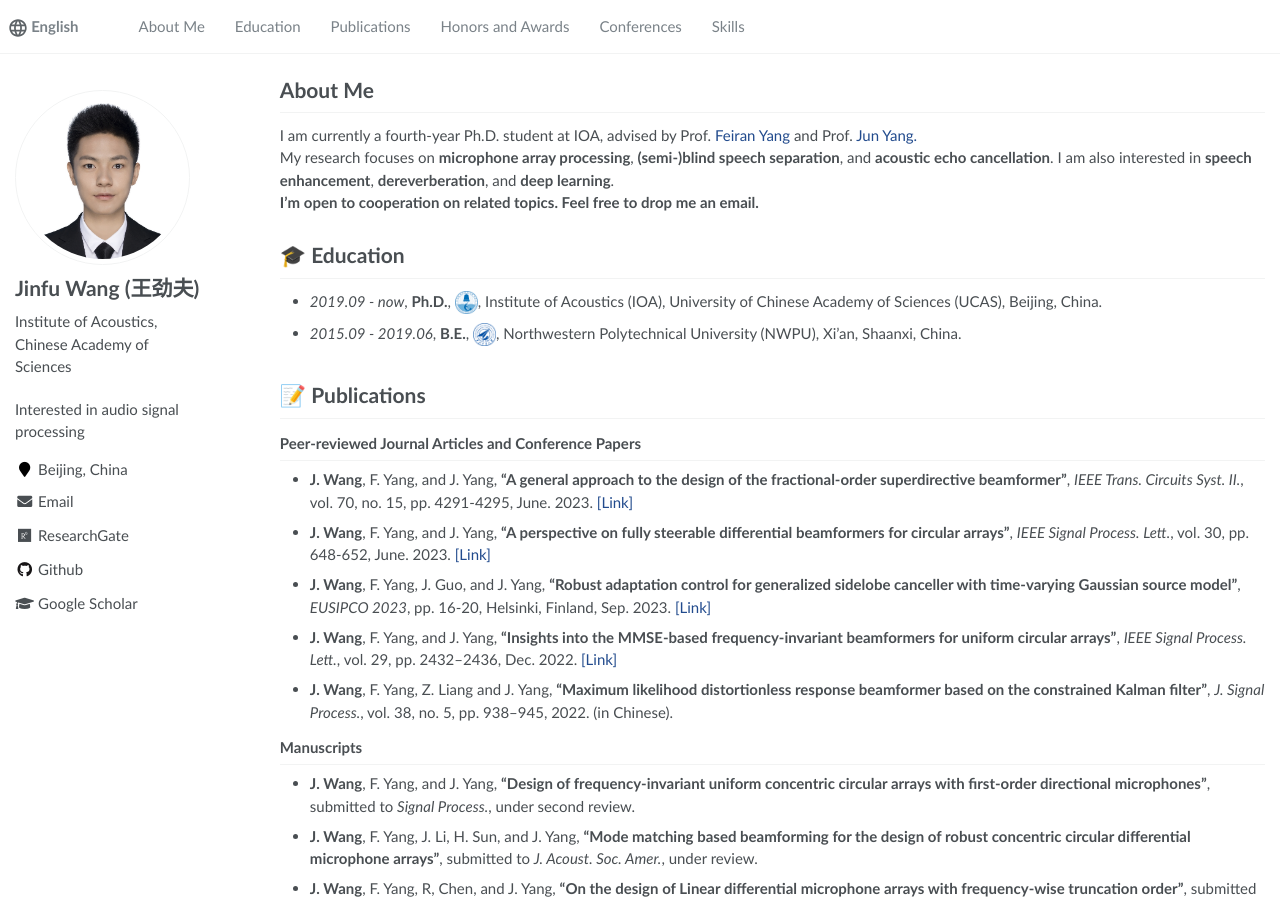
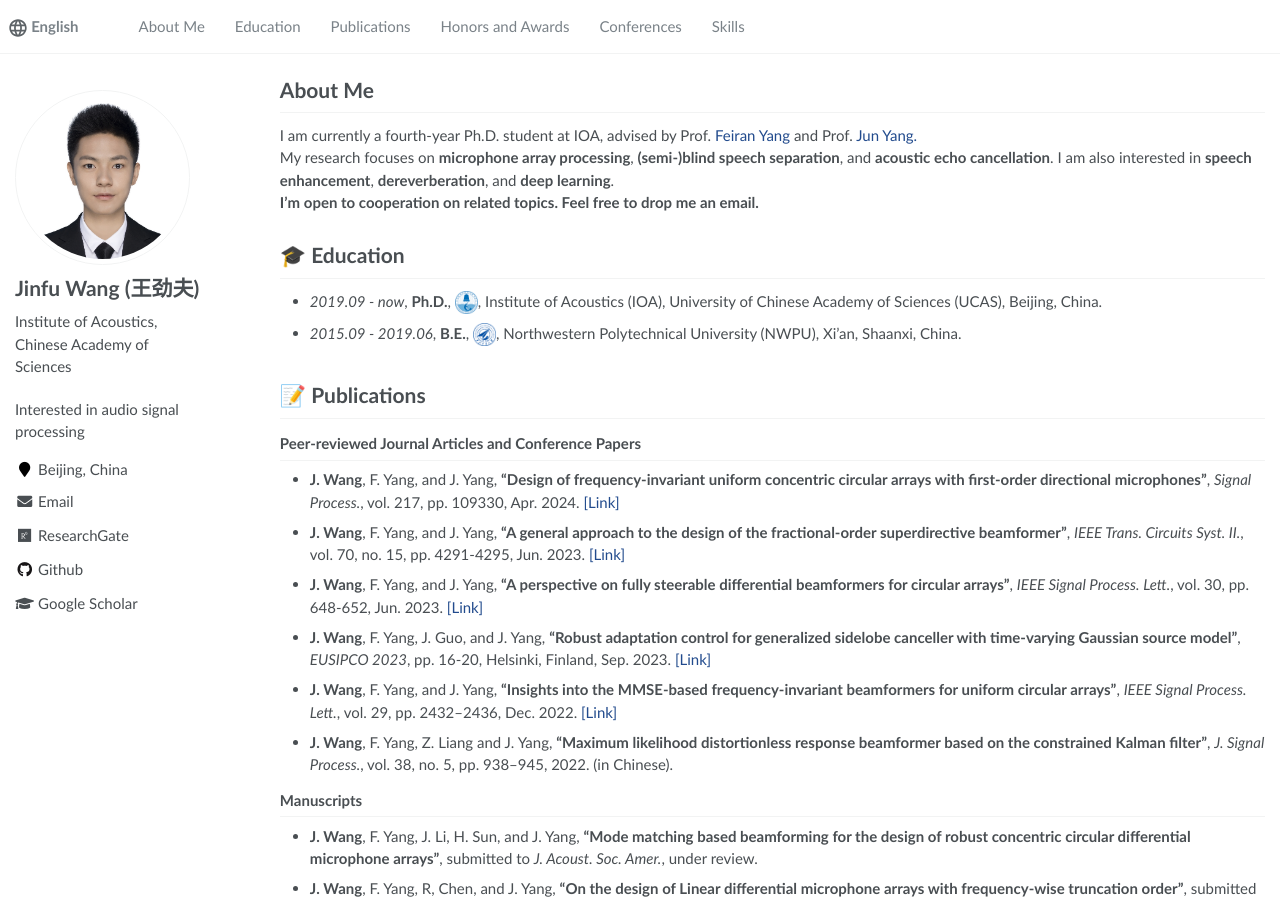
Before and after one commit to 875441459/875441459.github.io, a Jekyll site: the page built from _pages/about.md, in a window 1280 px wide and 900 px high. Built offline with Jekyll 4.4.1, drawn with Linux system fonts in a browser that asks for light colours.

Commit message:
Update about.md

```diff
--- a/_pages/about.md
+++ b/_pages/about.md
@@ -32,9 +32,11 @@ My research focuses on **microphone array processing**, **(semi-)blind speech se
 
 ### Peer-reviewed Journal Articles and Conference Papers
 ---
-- **J. Wang**, F. Yang, and J. Yang, **"A general approach to the design of the fractional-order superdirective beamformer"**, *IEEE Trans. Circuits Syst. II.*, vol. 70, no. 15, pp. 4291-4295, June. 2023. [[Link]](https://ieeexplore.ieee.org/document/10158398/)
+- **J. Wang**, F. Yang, and J. Yang, **"Design of frequency-invariant uniform concentric circular arrays with first-order directional microphones"**, *Signal Process.*, vol. 217, pp. 109330, Apr. 2024. [[Link]](https://www.sciencedirect.com/science/article/pii/S0165168423004048)
 
--  **J. Wang**, F. Yang, and J. Yang, **"A perspective on fully steerable differential beamformers for circular arrays"**, *IEEE Signal Process. Lett.*, vol. 30, pp. 648-652, June. 2023. [[Link]](https://ieeexplore.ieee.org/document/10138024)
+- **J. Wang**, F. Yang, and J. Yang, **"A general approach to the design of the fractional-order superdirective beamformer"**, *IEEE Trans. Circuits Syst. II.*, vol. 70, no. 15, pp. 4291-4295, Jun. 2023. [[Link]](https://ieeexplore.ieee.org/document/10158398/)
+
+-  **J. Wang**, F. Yang, and J. Yang, **"A perspective on fully steerable differential beamformers for circular arrays"**, *IEEE Signal Process. Lett.*, vol. 30, pp. 648-652, Jun. 2023. [[Link]](https://ieeexplore.ieee.org/document/10138024)
 
 -  **J. Wang**, F. Yang, J. Guo, and J. Yang, **"Robust adaptation control for generalized sidelobe canceller with time-varying Gaussian source model"**, *EUSIPCO 2023*, pp. 16-20, Helsinki, Finland, Sep. 2023. [[Link]](https://eurasip.org/Proceedings/Eusipco/Eusipco2023/pdfs/0000016.pdf)
 
@@ -46,7 +48,6 @@ My research focuses on **microphone array processing**, **(semi-)blind speech se
 
 ### Manuscripts
 ---
-- **J. Wang**, F. Yang, and J. Yang, **"Design of frequency-invariant uniform concentric circular arrays with first-order directional microphones"**, submitted to *Signal Process.*, under second review.
 - **J. Wang**, F. Yang, J. Li, H. Sun, and J. Yang, **"Mode matching based beamforming for the design of robust concentric circular differential microphone arrays"**, submitted to *J. Acoust. Soc. Amer.*, under review.
 - **J. Wang**, F. Yang, R, Chen, and J. Yang, **"On the design of Linear differential microphone arrays with frequency-wise truncation order"**, submitted to *ICASSP 2024.*, under review.
 
```
